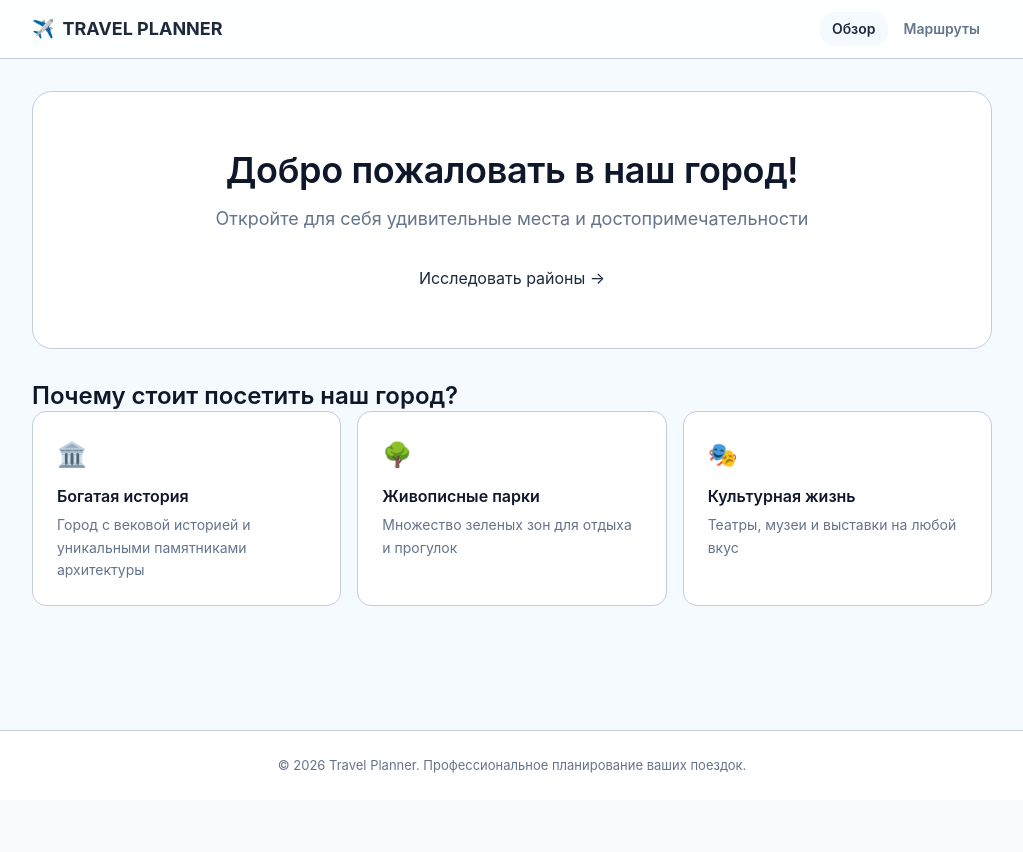
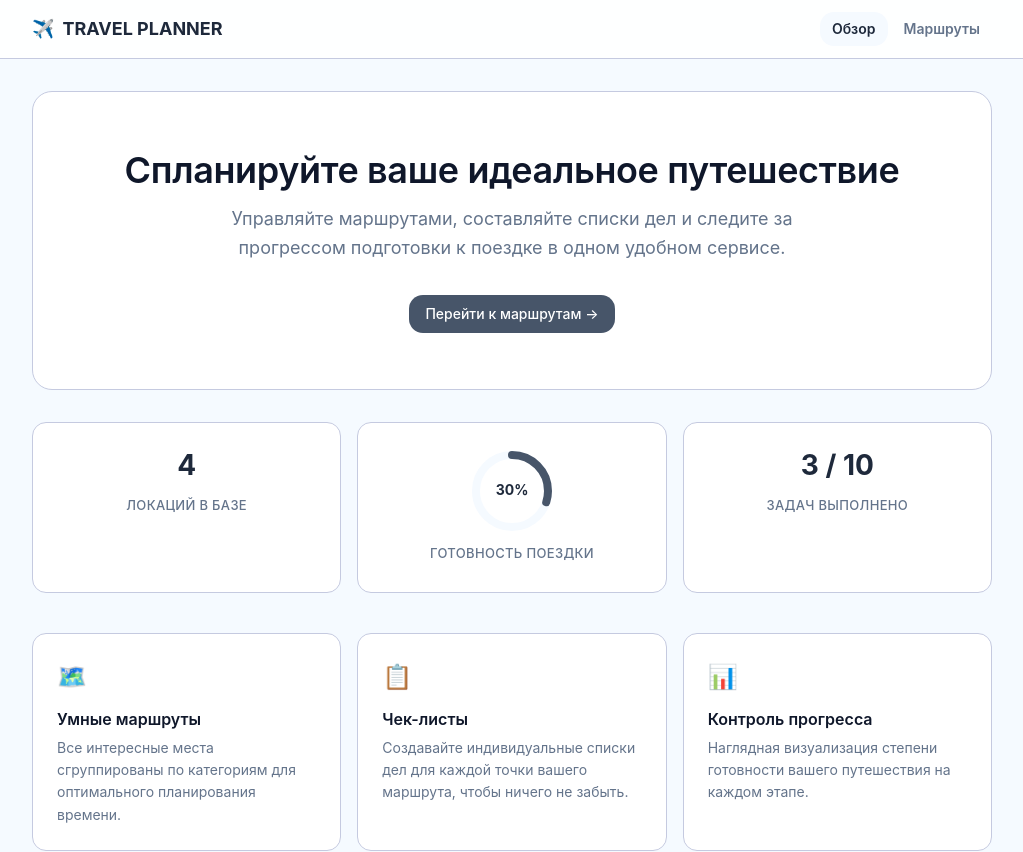
Before and after one commit to ArtemKutsan/react-30-summary-6, a React (Vite) app: page / in a window 1280 px wide. Shown: the top 852 px of the page, without its empty margins (128-1151 px from the left). Before the commit the page ends 800 px from the top, so only its background shows below. Built offline with nearby package versions, Linux system fonts and the light colour scheme.

Commit message:
add: Добавление индикатора общего прогресса выполнения плана, изменение заголовков, рефакторинг

```diff
--- a/src/pages/home/index.jsx
+++ b/src/pages/home/index.jsx
@@ -1,38 +1,81 @@
-// src/components/home/index.jsx
-// import styles from './home.module.css';
 import { Link } from 'react-router-dom';
+import { useContext } from 'react';
+import TodosContext from '../../context/todos-context';
+import { initialCategories } from '../../data';
 
 function HomePage() {
+  const { todos } = useContext(TodosContext);
+
+  const totalPlaces = initialCategories.reduce((acc, category) => acc + category.places.length, 0);
+
+  const allTodos = Object.values(todos).flat();
+  const totalTodos = allTodos.length;
+  const completedTodos = allTodos.filter((todo) => todo.completed).length;
+
+  const progress = totalTodos === 0 ? 0 : Math.round((completedTodos / totalTodos) * 100);
+
   return (
     <div className="home">
       <div className="hero">
-        <h1>Добро пожаловать в наш город!</h1>
-        <p>Откройте для себя удивительные места и достопримечательности</p>
-        <Link to="/categories" className="cta-button">
-          Исследовать районы →
+        <h1>Спланируйте ваше идеальное путешествие</h1>
+        <p>
+          Управляйте маршрутами, составляйте списки дел и следите за прогрессом подготовки к поездке
+          в одном удобном сервисе.
+        </p>
+        <Link to="/categories" className="button">
+          Перейти к маршрутам →
         </Link>
       </div>
-      <div className="features">
-        <h2>Почему стоит посетить наш город?</h2>
-        <div className="features-grid">
-          <div className="feature-card">
-            <span className="feature-icon">🏛️</span>
-            <h3>Богатая история</h3>
-            <p>Город с вековой историей и уникальными памятниками архитектуры</p>
+
+      <div className="stats-grid">
+        <div className="stat-card">
+          <span className="stat-value">{totalPlaces}</span>
+          <span className="stat-label">Локаций в базе</span>
+        </div>
+        <div className="stat-card">
+          <div className="progress-circle-container">
+            <svg className="circular-progress" style={{ '--progress': progress }}>
+              <circle className="bg" />
+              <circle className="fg" />
+              <text x="50%" y="50%" className="progress-text">
+                {progress}%
+              </text>
+            </svg>
+            <span className="stat-label">Готовность поездки</span>
           </div>
-          <div className="feature-card">
-            <span className="feature-icon">🌳</span>
-            <h3>Живописные парки</h3>
-            <p>Множество зеленых зон для отдыха и прогулок</p>
-          </div>
-          <div className="feature-card">
-            <span className="feature-icon">🎭</span>
-            <h3>Культурная жизнь</h3>
-            <p>Театры, музеи и выставки на любой вкус</p>
-          </div>
+        </div>
+        <div className="stat-card">
+          <span className="stat-value">
+            {completedTodos} / {totalTodos}
+          </span>
+          <span className="stat-label">Задач выполнено</span>
+        </div>
+      </div>
+
+      <div className="features-grid">
+        <div className="feature-card">
+          <span className="feature-icon">🗺️</span>
+          <h3>Умные маршруты</h3>
+          <p>
+            Все интересные места сгруппированы по категориям для оптимального планирования времени.
+          </p>
+        </div>
+        <div className="feature-card">
+          <span className="feature-icon">📋</span>
+          <h3>Чек-листы</h3>
+          <p>
+            Создавайте индивидуальные списки дел для каждой точки вашего маршрута, чтобы ничего не
+            забыть.
+          </p>
+        </div>
+        <div className="feature-card">
+          <span className="feature-icon">📊</span>
+          <h3>Контроль прогресса</h3>
+          <p>Наглядная визуализация степени готовности вашего путешествия на каждом этапе.</p>
         </div>
       </div>
     </div>
   );
 }
+
 export default HomePage;
```
